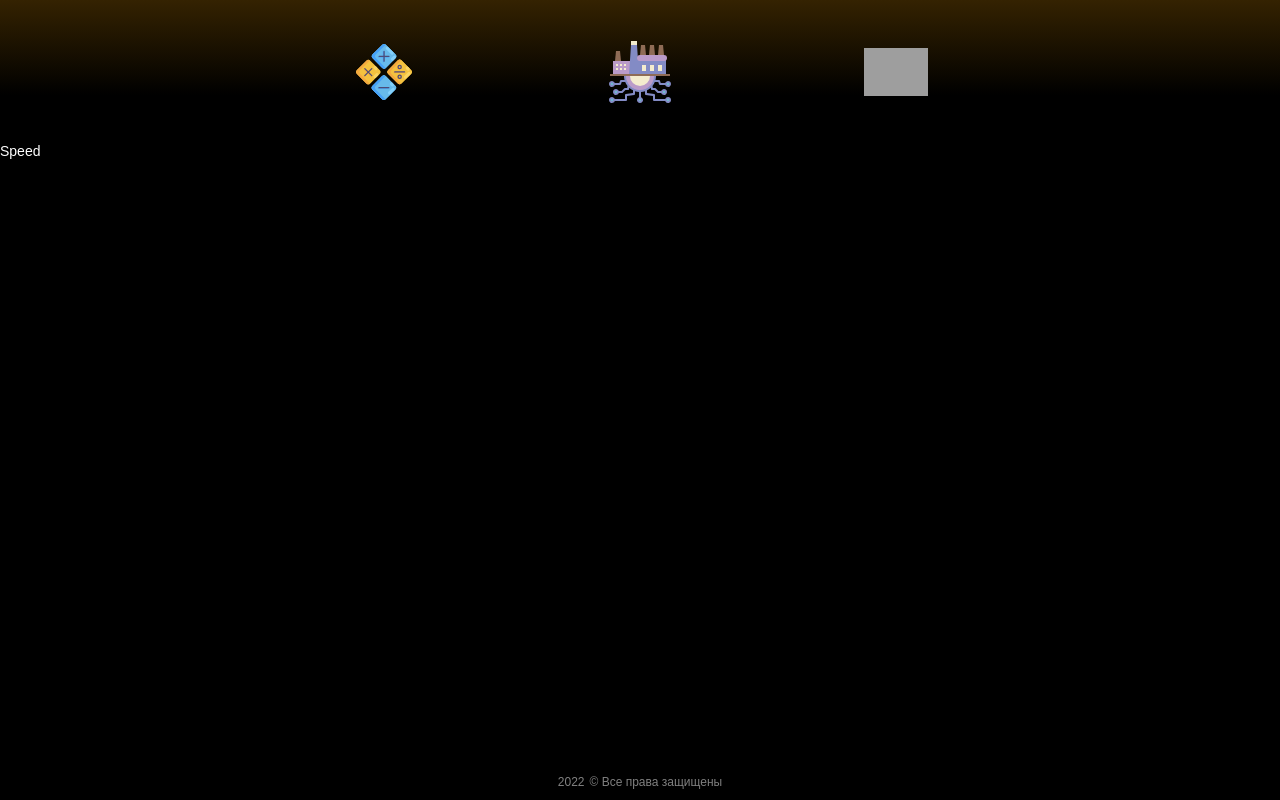
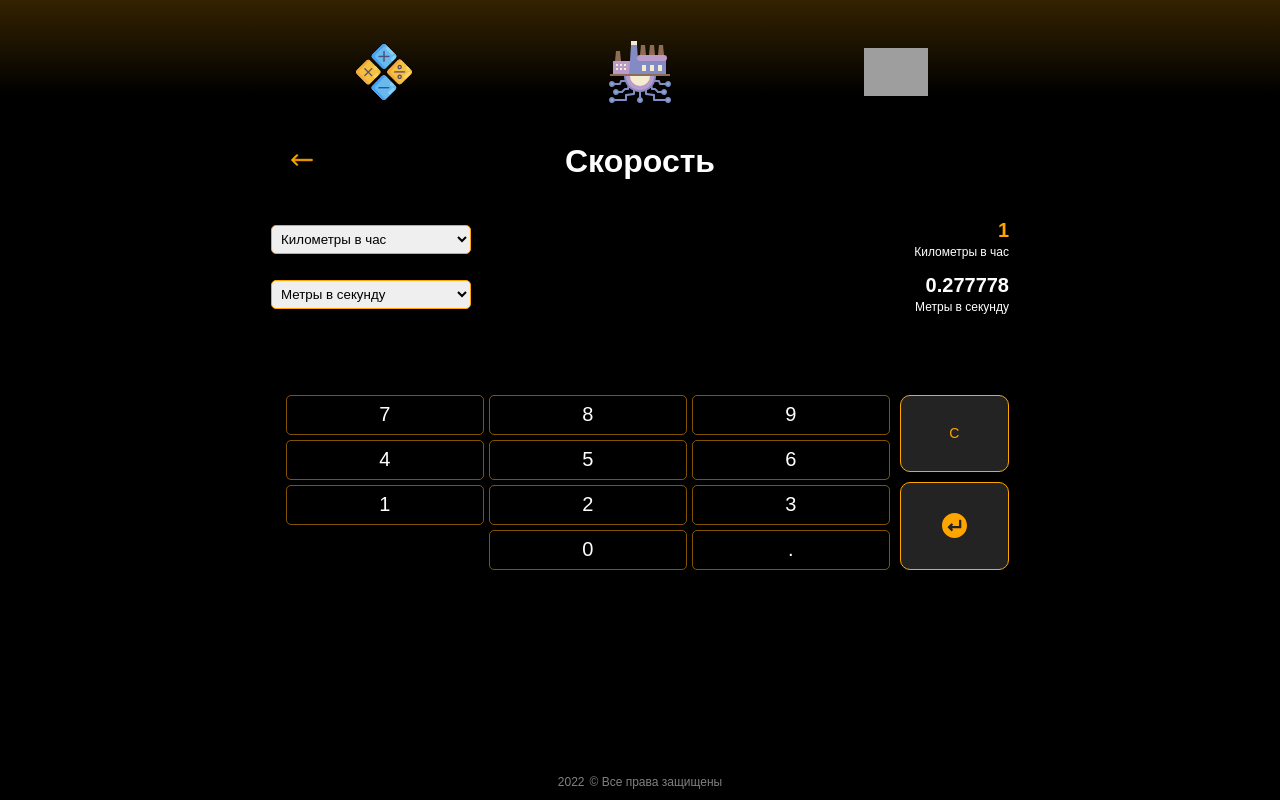
Before and after one commit to Yuri-Simonov/More_than_just_a_calculator, a React (Create React App) app: page /sections/speed in a window 1280 px wide. Built offline with nearby package versions, Linux system fonts and the light colour scheme; grey boxes are pictures that could not be loaded.

Commit message:
внесены данные скорости. Без тестирования

```diff
--- a/src/app/components/pages/sections/digital_data.jsx
+++ b/src/app/components/pages/sections/digital_data.jsx
@@ -7,6 +7,7 @@ import { useSimpleConverter } from "../../../hooks/useSimpleConverter";
 
 const DigitalData = () => {
     const initialState = ["1", "1024"];
+    const methodOfCalculation = "simple";
 
     const {
         changeSelectValue,
@@ -19,7 +20,11 @@ const DigitalData = () => {
         deleteLastResultSymbol,
         changeActiveField,
         activeField
-    } = useSimpleConverter(digitalDataMeasures, initialState);
+    } = useSimpleConverter(
+        digitalDataMeasures,
+        initialState,
+        methodOfCalculation
+    );
 
     return (
         <div className="container-inner">
--- a/src/app/components/pages/sections/speed.jsx
+++ b/src/app/components/pages/sections/speed.jsx
@@ -1,7 +1,46 @@
 import React from "react";
+import Conversion from "../../common/conversion";
+import SimplePanel from "../../common/simple_panel";
+import Title from "../../common/title";
+import { speedMeasures } from "../../../consts/measures/speed_measures";
+import { useSimpleConverter } from "../../../hooks/useSimpleConverter";
 
 const Speed = () => {
-    return <div>Speed</div>;
+    const initialState = ["1", "3.6"];
+    const methodOfCalculation = "simple";
+    const {
+        changeSelectValue,
+        firstSelect,
+        secondSelect,
+        firstResult,
+        secondResult,
+        changeValue,
+        clearResultValues,
+        deleteLastResultSymbol,
+        changeActiveField,
+        activeField
+    } = useSimpleConverter(speedMeasures, initialState, methodOfCalculation);
+
+    return (
+        <div className="container-inner">
+            <Title title={"Скорость"} />
+            <Conversion
+                measures={speedMeasures}
+                toggleSelect={changeSelectValue}
+                firstSelectValue={firstSelect}
+                secondSelectValue={secondSelect}
+                firstResultValue={firstResult}
+                secondResultValue={secondResult}
+                toggleActiveField={changeActiveField}
+                activeField={activeField}
+            />
+            <SimplePanel
+                changeValue={changeValue}
+                deleteAllSymbols={clearResultValues}
+                deleteLastSymbol={deleteLastResultSymbol}
+            />
+        </div>
+    );
 };
 
 export default Speed;
--- a/src/app/components/pages/sections/square.jsx
+++ b/src/app/components/pages/sections/square.jsx
@@ -7,6 +7,8 @@ import { useSimpleConverter } from "../../../hooks/useSimpleConverter";
 
 const Square = () => {
     const initialState = ["1", "10000"];
+    const methodOfCalculation = "simple";
+
     const {
         changeSelectValue,
         firstSelect,
@@ -18,7 +20,7 @@ const Square = () => {
         deleteLastResultSymbol,
         changeActiveField,
         activeField
-    } = useSimpleConverter(squareMeasures, initialState);
+    } = useSimpleConverter(squareMeasures, initialState, methodOfCalculation);
 
     return (
         <div className="container-inner">
--- a/src/app/components/pages/sections/volume.jsx
+++ b/src/app/components/pages/sections/volume.jsx
@@ -7,6 +7,8 @@ import { useSimpleConverter } from "../../../hooks/useSimpleConverter";
 
 const Volume = () => {
     const initialState = ["1", "10000"];
+    const methodOfCalculation = "simple";
+
     const {
         changeSelectValue,
         firstSelect,
@@ -18,7 +20,7 @@ const Volume = () => {
         deleteLastResultSymbol,
         changeActiveField,
         activeField
-    } = useSimpleConverter(volumeMeasures, initialState);
+    } = useSimpleConverter(volumeMeasures, initialState, methodOfCalculation);
 
     return (
         <div className="container-inner">
--- /dev/null
+++ b/src/app/consts/measures/speed_measures.js
@@ -0,0 +1,11 @@
+export const speedMeasures = [
+    { shortName: "км/ч", fullName: "Километры в час", size: 1 },
+    { shortName: "м/с", fullName: "Метры в секунду", size: 3.6 },
+    { shortName: "км/с", fullName: "Километры в секунду", size: 3600 },
+    { shortName: "с", fullName: "Скорость света", size: 1.079e9 },
+    { shortName: "Ма", fullName: "Мах", size: 1225.044 },
+    { shortName: "kn", fullName: "Узлы", size: 1.852 },
+    { shortName: "миль/ч", fullName: "Мили в час", size: 1.60934 },
+    { shortName: "ips", fullName: "Дюймы в секунду", size: 0.091439999861011 },
+    { shortName: "fps", fullName: "Футы в секунду", size: 1.097279964887 }
+];
--- a/src/app/hooks/useSimpleConverter.jsx
+++ b/src/app/hooks/useSimpleConverter.jsx
@@ -138,7 +138,7 @@ export const useSimpleConverter = (
 
     // Округление значения
     function roundResult(res) {
-        if (String(res).match(/\.\d{6,}/g)) {
+        if (String(res).match(/\.\d{6,}[0-9]+$/g)) {
             res = round(res, 6);
         }
         return res;
--- a/src/app/utils/switchersTemperatureCalc.js
+++ b/src/app/utils/switchersTemperatureCalc.js
@@ -1,4 +1,5 @@
 import { evaluate } from "mathjs";
+
 export const firstSelectFunc = (firstMeasure, secondMeasure, startResult) => {
     let calculationResult;
     let intermediateResult;
```
